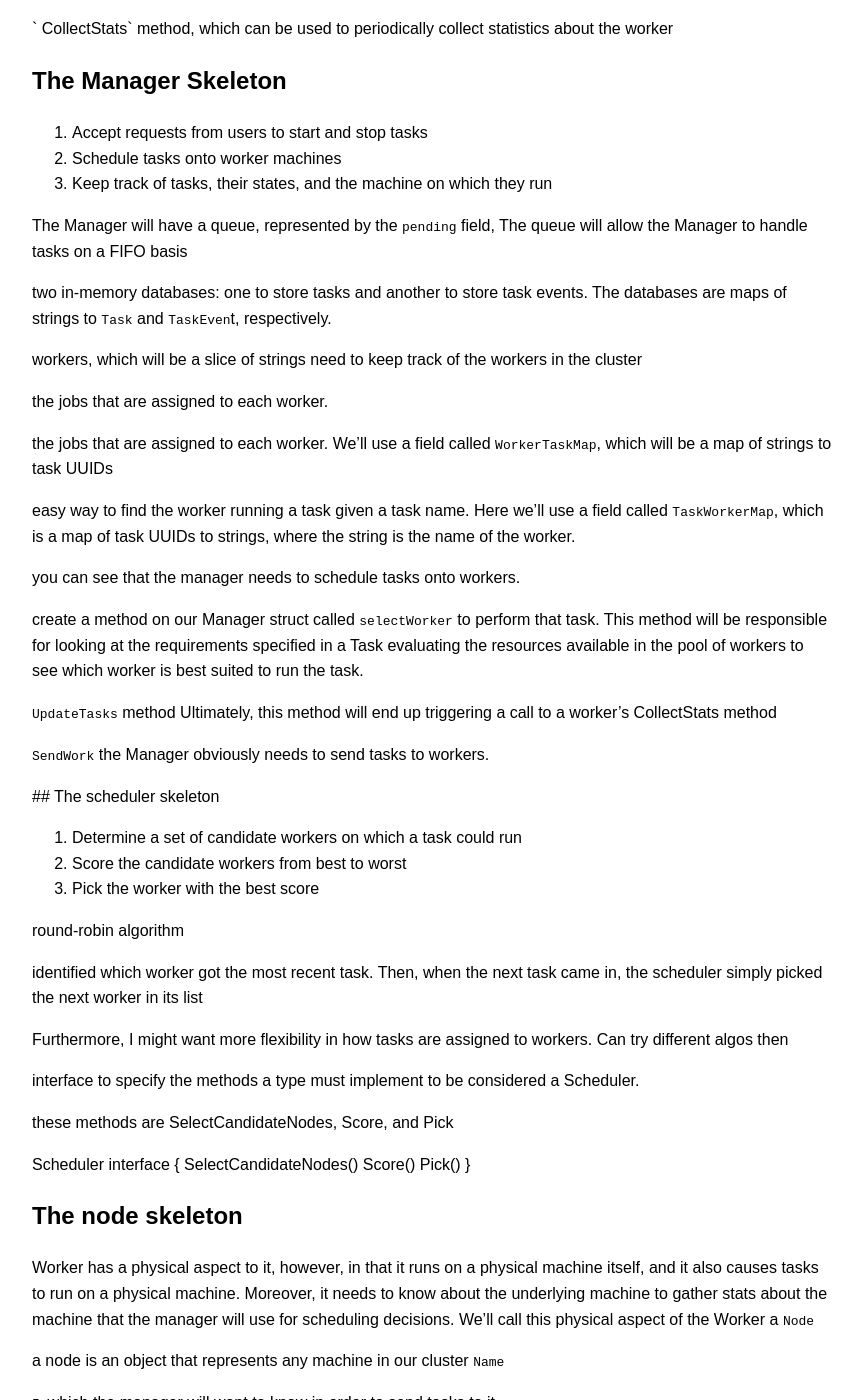
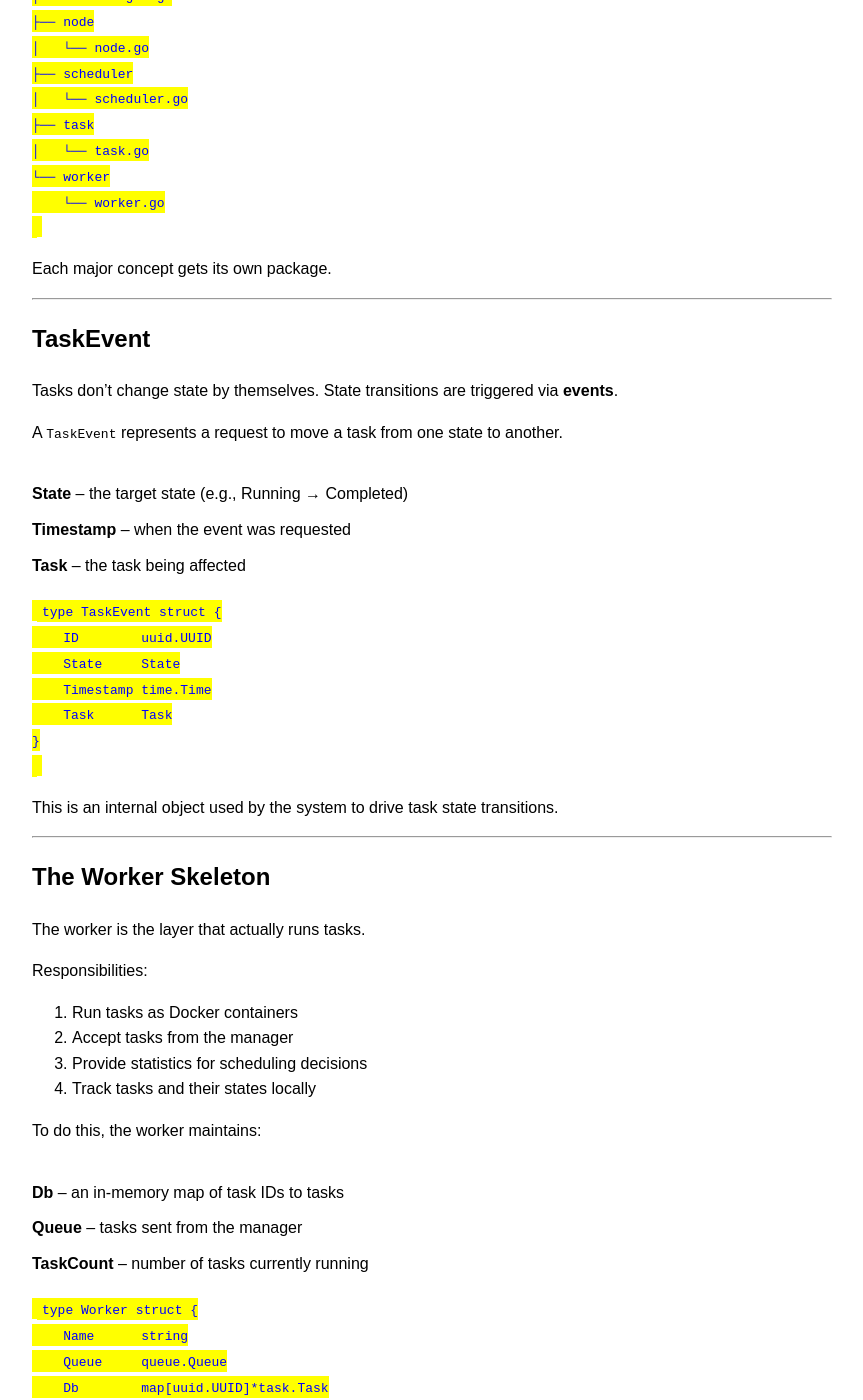
Before and after one commit to arhantbararia/arhantbararia.github.io, a Jekyll site: the page built from _posts/2025-12-08-orchastrator-skeleton.md, in a window 1280 px wide and 1400 px high, scrolled down 3150 px. Shown: the whole window, without its empty margins (208-1071 px from the left). Built offline with Jekyll 4.4.1, drawn with Linux system fonts in a browser that asks for light colours; some of the changed text lies outside the part shown.

Commit message:
more blogs

````diff
--- a/_posts/2025-12-08-orchastrator-skeleton.md
+++ b/_posts/2025-12-08-orchastrator-skeleton.md
@@ -1,78 +1,85 @@
 ---
 layout: post
-title: Orchastrator, skeleton
+title: Orchestrator Skeleton
 date: 2025-12-08
 ---
 
 
- I like to translate
- that model into skeleton code.
- This typically allows me to start thinking
- about the implementation in a concrete way without getting
- too deep into the weeds just yet
+## Translating a Model into Code (Sort of)
 
+I like to translate a system model into **skeleton code** early on.
+This helps me think about the implementation in a more concrete way without getting too deep into details too soon.
 
+At a high level, an orchestrator naturally breaks down into a few obvious components:
 
- most obvious components are the manager, worker, and
- scheduler. The foundation of each of these components,
- however, is the task,
+* **Manager**
+* **Worker**
+* **Scheduler**
 
+At the foundation of all of these components, however, is the **Task**.
+Everything in the system exists to create, move, run, stop, or observe tasks.
 
-The basic skeleton I found online.
-![alt text](<../images/Screenshot 2025-12-09 014025.jpg>)
+Below is a basic skeleton I found online that inspired this structure:
 
+![Basic Skeleton](../images/Screenshot%202025-12-09%20014025.jpg)
 
+---
 
-## The task skeleton
+## The Task Skeleton
 
-### `State`:
-Pending:  task has been enqueued
-Scheduled: system has determined there
- is a machine that can run the task, but it is in the process of
- sending the task to the selected machine, or the selected
- machine is in the process of starting the task.
+### Task States
 
-Running:  if the
- selected machine successfully starts the task
+A task in the system moves through a well-defined lifecycle. I model this explicitly using states.
 
- Completed:  task completing its work
-successfully or being stopped by a user, the task moves into
+* **Pending**
+  The task has been enqueued but not yet scheduled.
 
-Failed:  at any point the task crashes or
- stops working as expected, the task then moves into a state
+* **Scheduled**
+  The system has decided which machine should run the task, but the task is still in the process of being sent or started.
 
+* **Running**
+  The selected machine has successfully started the task.
 
-![alt text](<../images/Screenshot 2025-12-09 014218.jpg>)
+* **Completed**
+  The task finished successfully or was stopped intentionally by a user.
 
-###  `ID `:
-we’ll use universally
- unique identifiers (UUID)
+* **Failed**
+  The task crashed or stopped working as expected at any point.
 
- Task struct {
-    ID      uuid.UUID
-    Name    string
-    State   State
+![Task State Diagram](../images/Screenshot%202025-12-09%20014218.jpg)
+
+---
+
+### Task Identity
+
+Each task needs a stable identifier.
+For this, I use **UUIDs**.
+
+```go
+type Task struct {
+    ID    uuid.UUID
+    Name  string
+    State State
 }
+```
 
- Note that the State field is of type State, which we
- defined previously.
+The `State` field refers to the task state enum defined earlier.
 
- ###`Image`:
- what Docker image a task should use,
+---
 
-### `Memory` and `Disk` will help the:
- system identify the number of resources a task needs.
+### Task Configuration
 
+As the orchestrator evolves, the task structure needs more metadata:
 
-### `ExposedPorts` and `PortBindings` are used by Docker
+* **Image** – Docker image to run
+* **CPU, Memory, Disk** – resource requirements
+* **ExposedPorts / PortBindings** – Docker networking
+* **RestartPolicy** – restart behavior
+* **StartTime / FinishTime** – lifecycle tracking
 
-### `RestartPolicy`
+A more complete task structure looks like this:
 
-### `StartTime`
-
-### `FinishTime`
-
-```
+```go
 type Task struct {
     ID            uuid.UUID
     ContainerID   string
@@ -88,15 +95,20 @@ type Task struct {
     StartTime     time.Time
     FinishTime    time.Time
 }
-
 ```
 
+One important open question here is:
+**How does a user tell the system to stop a task?**
+This becomes clearer once we introduce events.
 
- how does a user tell the system to stop a
-task
+---
 
+## Project Structure
 
- .
+At this stage, the repository layout looks something like this:
+
+```text
+.
 ├── main.go
 ├── manager
 │   └── manager.go
@@ -108,208 +120,184 @@ task
 │   └── task.go
 └── worker
     └── worker.go
+```
 
+Each major concept gets its own package.
 
+---
 
- ## TaskEvent struct
-  The event will need a
- State, which will indicate the `state` the task should
- transition to (e.g., from Running to Completed)
+## TaskEvent
 
+Tasks don’t change state by themselves.
+State transitions are triggered via **events**.
 
- Timestamp   Timestamp to record the time the event
- was requested
+A `TaskEvent` represents a request to move a task from one state to another.
 
-  Task
- It
- will be an internal object that our system uses to trigger
- tasks from one state to another.
+* **State** – the target state (e.g., Running → Completed)
+* **Timestamp** – when the event was requested
+* **Task** – the task being affected
 
-
-
- type TaskEvent struct {
+```go
+type TaskEvent struct {
     ID        uuid.UUID
     State     State
     Timestamp time.Time
     Task      Task
 }
+```
 
+This is an internal object used by the system to drive task state transitions.
+
+---
 
 ## The Worker Skeleton
- we can think of the worker as the next layer
- that sits atop the foundation
 
+The worker is the layer that actually runs tasks.
 
- 1. Run tasks as Docker containers
- 2. Accept tasks to run from a manager
- 3. Provide relevant statistics to the manager for the
- purpose of scheduling tasks
- 4. Keep track of its tasks and their state
+Responsibilities:
 
-  worker will need to
- run and keep track of tasks. To do that, the worker will use a
- field named `Db`, which will be a map of UUIDs to tasks.
+1. Run tasks as Docker containers
+2. Accept tasks from the manager
+3. Provide statistics for scheduling decisions
+4. Track tasks and their states locally
 
- accepting tasks from a
- manager, the worker will want a `Queue` field.
+To do this, the worker maintains:
 
+* **Db** – an in-memory map of task IDs to tasks
+* **Queue** – tasks sent from the manager
+* **TaskCount** – number of tasks currently running
 
-  `TaskCount` field as a convenient way of
- keeping track of the number of tasks a worker has at any
- given time
+```go
+type Worker struct {
+    Name      string
+    Queue     queue.Queue
+    Db        map[uuid.UUID]*task.Task
+    TaskCount int
+}
+```
 
+### Worker Methods
 
-type Worker struct {
-	Name  string
-	Queue queue.Queue
-	Db    map[uuid.UUID]*task.Task
-	TaskCount int
+Some key methods that actually do the work:
 
-}
+* **RunTask**
+  Inspects the task state and decides whether to start or stop it.
 
+* **StartTask**
+  Starts a task container.
 
-some methods that will do the actual work.
-`RunTask` method
-will handle running a task on the machine where the worker
- is running.
-RunTask method will be responsible for identifying the
- task’s current state and then either starting or stopping a
- task based on the state
+* **StopTask**
+  Stops a running task.
 
+* **CollectStats**
+  Periodically gathers resource usage and task metrics.
 
- `StartTask` `StopTask` method, which will do exactly as their name says
-
-
-` CollectStats` method, which can be used to periodically
- collect statistics about the worker
-
-
+---
 
 ## The Manager Skeleton
 
-1. Accept requests from users to start and stop tasks
- 2. Schedule tasks onto worker machines
- 3. Keep track of tasks, their states, and the machine on
- which they run
+The manager coordinates the entire system.
 
-  The Manager will have a queue, represented by
- the `pending` field, The queue will allow the Manager to
- handle tasks on a FIFO basis
+Responsibilities:
 
+1. Accept user requests to start or stop tasks
+2. Schedule tasks onto workers
+3. Track task state and task-to-worker assignments
 
- two in-memory databases: one to store tasks and another to
- store task events. The databases are maps of strings to
- `Task` and `TaskEven`t, respectively.
+Key fields:
 
- workers, which will be a slice of strings need to keep track of the workers in the
- cluster
+* **pending** – a FIFO queue of tasks waiting to be scheduled
+* **tasks** – in-memory database of tasks
+* **events** – in-memory database of task events
+* **workers** – list of worker names in the cluster
 
+To track assignments:
 
- the jobs that are assigned to each worker.
+* **WorkerTaskMap** – maps worker name → task IDs
+* **TaskWorkerMap** – maps task ID → worker name
 
-the jobs that are assigned to each worker. We’ll use a field
- called `WorkerTaskMap`, which will be a map of strings to
- task UUIDs
+The manager also needs scheduling logic.
 
+### Manager Methods
 
-  easy way to
- find the worker running a task given a task name. Here we’ll
- use a field called `TaskWorkerMap`, which is a map of task
- UUIDs to strings, where the string is the name of the worker.
+* **selectWorker**
+  Chooses the best worker for a task based on resource requirements.
 
+* **UpdateTasks**
+  Refreshes task states and typically triggers `CollectStats` on workers.
 
-  you can see that the manager needs
- to schedule tasks onto workers.
+* **SendWork**
+  Sends tasks to the selected worker.
 
- create a method on
- our Manager struct called `selectWorker` to perform that
- task. This method will be responsible for looking at the
- requirements specified in a Task evaluating the
- resources available in the pool of workers to see which
- worker is best suited to run the task.
+---
 
+## The Scheduler Skeleton
 
-  `UpdateTasks` method Ultimately, this
- method will end up triggering a call to a worker’s
- CollectStats method
+Scheduling logic deserves its own abstraction.
 
-  `SendWork`  the Manager obviously needs to send tasks
- to workers.
+Responsibilities:
 
+1. Select candidate workers for a task
+2. Score those workers
+3. Pick the best one
 
+Initially, a **round-robin** scheduler is enough:
 
+* Track the last worker that received a task
+* Assign the next task to the next worker in the list
 
- ##  The scheduler skeleton
+To allow flexibility, scheduling is defined via an interface:
 
-  1. Determine a set of candidate workers on which a task
- could run
- 2. Score the candidate workers from best to worst
- 3. Pick the worker with the best score
-
- round-robin algorithm
-
- identified which worker got the most recent task. Then,
- when the next task came in, the scheduler simply picked the
- next worker in its list
-
-
- Furthermore, I might want more flexibility
- in how tasks are assigned to workers. Can try different algos then
-
- interface to specify the methods a type
- must implement to be considered a Scheduler.
-
- these methods are
- SelectCandidateNodes, Score, and Pick
-
-
- Scheduler interface {
+```go
+type Scheduler interface {
     SelectCandidateNodes()
     Score()
     Pick()
 }
+```
 
-## The node skeleton
+This makes it easy to experiment with different scheduling algorithms later.
 
-Worker has a physical aspect to it, however, in
- that it runs on a physical machine itself, and it also causes
- tasks to run on a physical machine. Moreover, it needs to
- know about the underlying machine to gather stats about
- the machine that the manager will use for scheduling
- decisions. We’ll call this physical aspect of the Worker a
- `Node`
+---
 
- a node is an object that represents
- any machine in our cluster
- `Name`
+## The Node Skeleton
 
+A worker has a physical aspect: it runs on a machine.
+That physical machine is modeled as a **Node**.
 
- `Ip`which the manager will want
- to know in order to send tasks to it
+A node represents any machine in the cluster.
 
- physical machine also
- has a certain amount of `Memory` and `Disk` space that tasks
- can use. These attributes represent maximum amounts
+Key fields:
 
+* **Name**
+* **IP** – used by the manager to communicate
+* **Memory / Disk** – total available resources
+* **MemoryAllocated / DiskAllocated** – resources currently in use
+* **TaskCount** – number of tasks running on the node
 
- , the tasks on a machine will be using some
- amount of memory and disk, which we can call
- `MemoryAllocated` and `DiskAllocated`
+The node exists primarily to expose machine-level stats for scheduling decisions.
 
-  zero or more tasks, which we can track using a
- `TaskCount` field.
+---
 
- ## The main runner
+## The Main Runner
 
-we will define the main.go as:
+Finally, `main.go` ties everything together.
 
-  Create a Task object
- Create a TaskEvent object
- Print the Task and TaskEvent objects
- Create a Worker object
- Print the Worker object
- Call the worker’s methods
- Create a Manager object
- Call the manager’s methods
- Create a Node object
- Print the Node objec
+At this early stage, it does very basic wiring:
+
+* Create a `Task`
+* Create a `TaskEvent`
+* Print both
+* Create a `Worker`
+* Print the worker
+* Call worker methods
+* Create a `Manager`
+* Call manager methods
+* Create a `Node`
+* Print the node
+
+Nothing fancy yet — just enough structure to start reasoning about how all the pieces fit together.
+
+---
+
+This skeleton doesn’t *do* much yet, but it gives me a solid mental model and a concrete starting point to iterate on.
````
Also changed, not shown: _posts/2025-12-14-orchastrator-manage-docker.md (added, +248 -0 lines), 1 other file.
